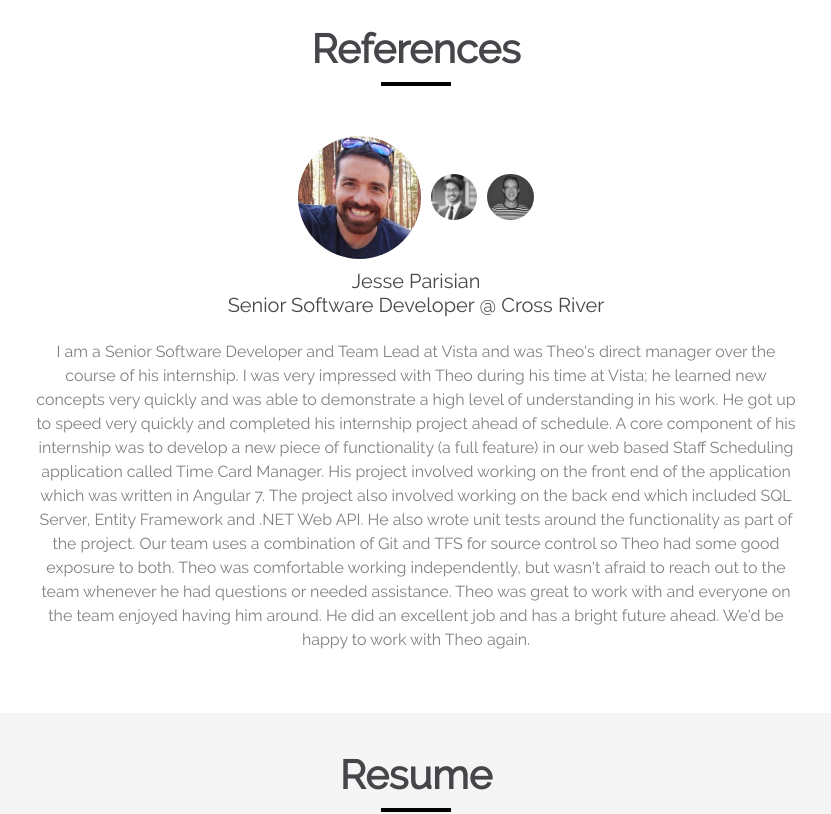
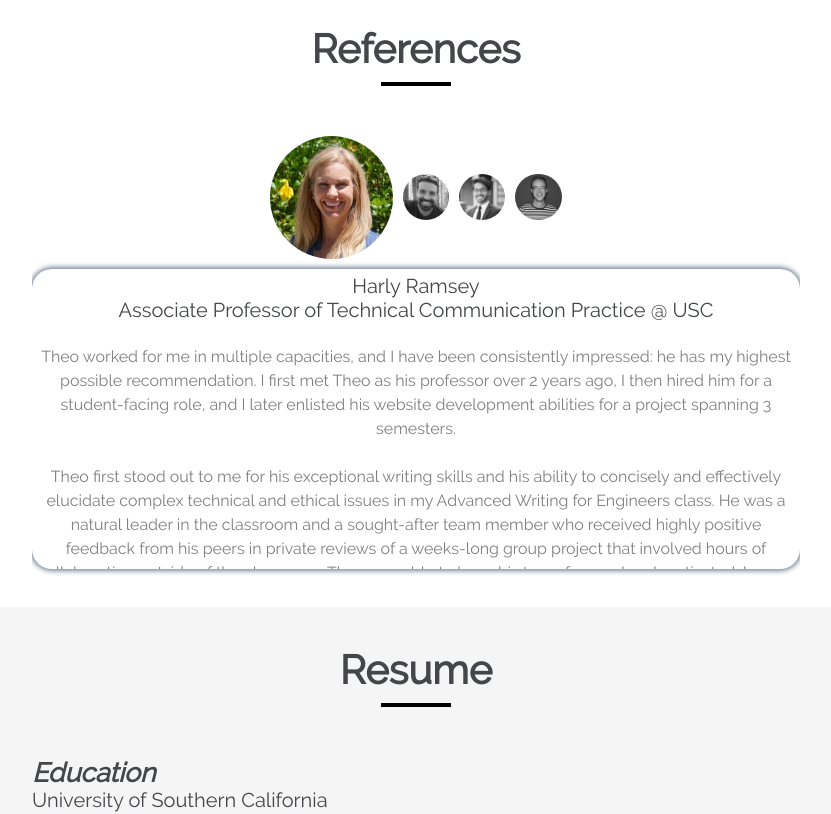
Before and after one commit to theoilie/portfolio-website, an Angular app: page /#contact in a window 1280 px wide. Shown: the part 1460-2274 px from the top of the page, without its empty margins (224-1055 px from the left). Built offline with nearby package versions, Linux system fonts and the light colour scheme.

Commit message:
Add Harly's reference and scrolling for long references

```diff
--- a/src/app/components/references/reference.interface.ts
+++ b/src/app/components/references/reference.interface.ts
@@ -7,9 +7,21 @@ export interface Reference {
 
 export const REFERENCES: Reference[] = [
   {
+    name: 'Harly Ramsey',
+    title: 'Associate Professor of Technical Communication Practice @ USC',
+    recommendationText: `Theo worked for me in multiple capacities, and I have been consistently impressed: he has my highest possible recommendation.  I first met Theo as his professor over 2 years ago, I then hired him for a student-facing role, and I later enlisted his website development abilities for a project spanning 3 semesters.
+    <br /><br />Theo first stood out to me for his exceptional writing skills and his ability to concisely and effectively elucidate complex technical and ethical issues in my Advanced Writing for Engineers class. He was a natural leader in the classroom and a sought-after team member who received highly positive feedback from his peers in private reviews of a weeks-long group project that involved hours of collaboration outside of the classroom. Theo was able to keep his team focused and motivated, he was skilled at conflict resolution, and I would go so far as to say that the positive effect Theo had on his team’s dynamic was essential to their success in delivering their final project.
+    <br /><br />I was so impressed with Theo that I hired him to be part of USC’s first podcast coaching group (a role similar to a Teaching Assistant). He shined on this team as well: he handled the ambiguity of defining and implementing a new program, skillfully mentored students with humility and empathy, and was an effective member of his coaching group.
+    <br /><br />During this time I also hired Theo to create a student-facing website and was consistently pleased with the outcome, communication, and pace of progress he delivered while juggling his competing responsibilities as a podcasting coach and student. This project involved technologies Theo had not previously used, and he eagerly embraced the challenge of learning everything necessary to build my database, back-end, and front-end with a framework unfamiliar to him at the time — and to provide hosting and everything else involved with maintaining the website in accordance with my desired requirements. My requirements were at times nebulous, and Theo did an excellent job of helping me analyze the trade-offs of various approaches and of simplifying technical concepts for me.
+    <br /><br />My colleagues, students, employees, and I loved working with Theo. His positive attitude, witty sense of humor, and work ethic are all missed since he has moved on—he has my absolute highest recommendation.`,
+    imageUri: 'assets/harly-ramsey.jpeg'
+  },
+  {
     name: 'Jesse Parisian',
     title: 'Senior Software Developer @ Cross River',
-    recommendationText: `I am a Senior Software Developer and Team Lead at Vista and was Theo's direct manager over the course of his internship. I was very impressed with Theo during his time at Vista; he learned new concepts very quickly and was able to demonstrate a high level of understanding in his work. He got up to speed very quickly and completed his internship project ahead of schedule. A core component of his internship was to develop a new piece of functionality (a full feature) in our web based Staff Scheduling application called Time Card Manager. His project involved working on the front end of the application which was written in Angular 7. The project also involved working on the back end which included SQL Server, Entity Framework and .NET Web API. He also wrote unit tests around the functionality as part of the project. Our team uses a combination of Git and TFS for source control so Theo had some good exposure to both. Theo was comfortable working independently, but wasn't afraid to reach out to the team whenever he had questions or needed assistance. Theo was great to work with and everyone on the team enjoyed having him around. He did an excellent job and has a bright future ahead. We'd be happy to work with Theo again.`,
+    recommendationText: `I am a Senior Software Developer and Team Lead at Vista and was Theo's direct manager over the course of his internship.
+    <br /><br />I was very impressed with Theo during his time at Vista; he learned new concepts very quickly and was able to demonstrate a high level of understanding in his work. He got up to speed very quickly and completed his internship project ahead of schedule. A core component of his internship was to develop a new piece of functionality (a full feature) in our web based Staff Scheduling application called Time Card Manager. His project involved working on the front end of the application which was written in Angular 7. The project also involved working on the back end which included SQL Server, Entity Framework and .NET Web API. He also wrote unit tests around the functionality as part of the project. Our team uses a combination of Git and TFS for source control so Theo had some good exposure to both. Theo was comfortable working independently, but wasn't afraid to reach out to the team whenever he had questions or needed assistance.
+    <br /><br />Theo was great to work with and everyone on the team enjoyed having him around. He did an excellent job and has a bright future ahead. We'd be happy to work with Theo again.`,
     imageUri: 'assets/jesse-parisian.jpeg'
   },
   {
--- a/src/app/components/references/references.component.html
+++ b/src/app/components/references/references.component.html
@@ -39,9 +39,7 @@
           </div>
 
           <!-- Text of the current recommendation -->
-          <div class="reference-contents">
-            {{ reference.recommendationText }}
-          </div>
+          <div class="reference-contents" [innerHTML]="reference.recommendationText"></div>
         </div>
       </ng-container>
     </div>
--- a/src/app/components/references/references.component.less
+++ b/src/app/components/references/references.component.less
@@ -7,7 +7,7 @@
 
 // Relative container defines the dimensions for its child absolute containers
 .relative-container {
-  --dynamicHeight: 0;
+  //--dynamicHeight: 0;
 
   display: inline-block;
   position: relative;
@@ -17,8 +17,10 @@
 
   align-items: center;
   // Height doesn't work because of the absolutely-positioned childen, so we use padding instead
-  height: 0;
-  padding-bottom: var(--dynamicHeight);
+  //height: 0;
+  //padding-bottom: var(--dynamicHeight);
+  height: 300px;
+  //overflow-y: auto;
 }
 
 // Absolute containers inside the relative container
@@ -29,10 +31,22 @@
     .flexbox-dir-col();
 
     align-items: center;
+    height: 100%;
+    overflow-y: auto;
 
     // Effects for smoothly transitioning between the recommendations
     position: absolute;
     transition: opacity 1s ease-in-out;
+
+    // Make the content stand out
+    -webkit-box-shadow: 0 0 5px 2px lightslategray;
+    -moz-box-shadow: 0 0 5px 2px lightslategray;
+    box-shadow: 0 0 5px 2px lightslategray;
+    -moz-border-radius: 20px;
+    -webkit-border-radius: 20px;
+    border-radius: 20px;
+    outline: none;
+    padding: 5px;
   }
 
   &__active {
@@ -127,8 +141,6 @@
 .references-carousel {
   --dynamicCarouselHeight: 0;
 
-  overflow-x: scroll;
-  -ms-overflow-x: scroll;
   width: 100%;
   height: 100%;
   min-height: var(--dynamicCarouselHeight);
--- a/src/app/components/references/references.component.ts
+++ b/src/app/components/references/references.component.ts
@@ -44,7 +44,6 @@ export class ReferencesComponent implements OnInit, Section {
   // Start rotating between references when the user scrolls to the references section
   public onEnter(): void {
     this.startInterval();
-    this.recalculateHeight();
     setTimeout(() => {
       this.setMaxCarouselHeight();
     }, 1000);
@@ -56,10 +55,6 @@ export class ReferencesComponent implements OnInit, Section {
   }
 
   public getHeight(): number {
-    // getHeight() is called when the browser window resizes
-    setTimeout(() => {
-      this.recalculateHeight();
-    }, 100);
     return this.referencesSection.nativeElement.offsetHeight;
   }
 
@@ -76,22 +71,6 @@ export class ReferencesComponent implements OnInit, Section {
 
   public isReferenceActive(index: number): boolean {
     return this.currentReferenceIndex === index;
-  }
-
-  public onImageLoaded(_: any): void {
-    this.recalculateHeight();
-  }
-
-  private recalculateHeight(): void {
-    // Set the container's height to contain the selected reference
-    const height = this.referenceDiv.nativeElement.offsetHeight;
-    this.relativeContainer.nativeElement.style.setProperty(
-      '--dynamicHeight',
-      height + 'px'
-    );
-    setTimeout(() => {
-      this.heightCalculated = true;
-    }, 100);
   }
 
   // Start cycling between references every ROTATE_INTERVAL_SECONDS seconds
```
Also changed, not shown: src/assets/harly-ramsey.jpeg (added).
